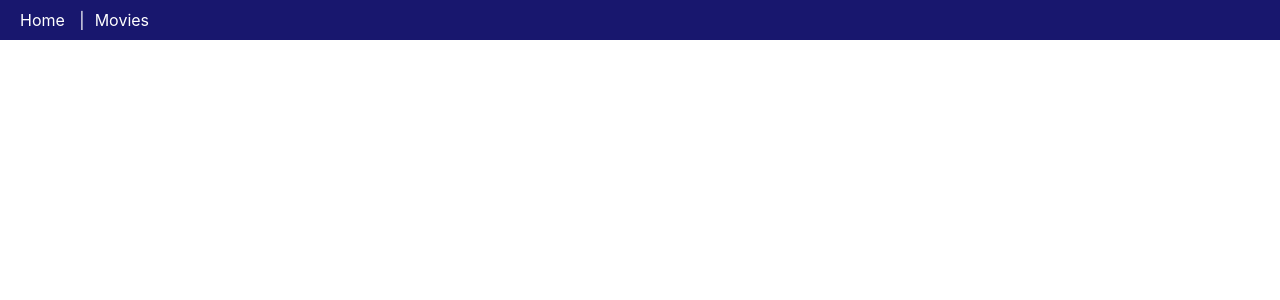
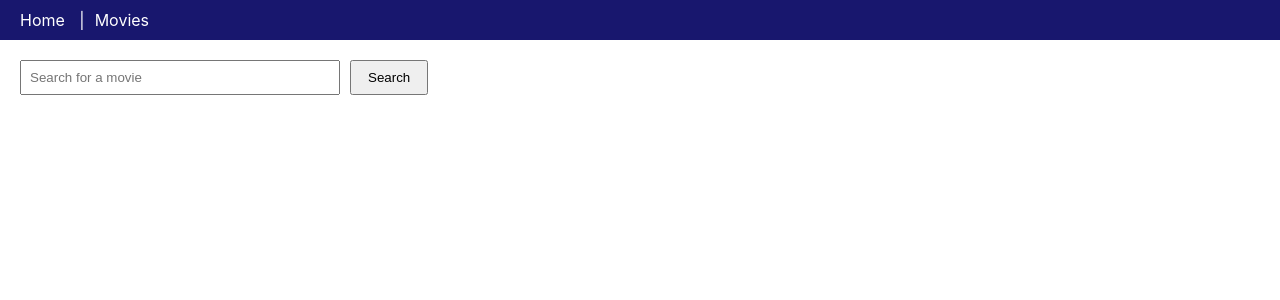
Before and after one commit to lewypopescu/react-mini-app-movies-routing, a React (Create React App) app: page /movies in a window 1280 px wide. Before the commit this address had no page. Shown: the top 300 px of the page. Built offline with nearby package versions, Linux system fonts and the light colour scheme.

Commit message:
movie details, back button ok

```diff
--- a/src/components/App.jsx
+++ b/src/components/App.jsx
@@ -1,7 +1,10 @@
 import React from 'react';
 import { Routes, Route } from 'react-router-dom';
+
 import Navbar from './Navbar/Navbar';
 import Home from './Home/Home';
+import Movies from './Movies/Movies';
+import MovieDetails from './MovieDetails/MovieDetails';
 
 function App() {
   return (
@@ -9,6 +12,8 @@ function App() {
       <Navbar />
       <Routes>
         <Route path="/" element={<Home />} />
+        <Route path="/movies" element={<Movies />} />
+        <Route path="/movies/:movieId" element={<MovieDetails />} />;
       </Routes>
     </>
   );
--- a/src/components/MovieDetails/MovieDetails.jsx
+++ b/src/components/MovieDetails/MovieDetails.jsx
@@ -0,0 +1,61 @@
+import React, { useEffect, useState } from 'react';
+import { useParams, Link } from 'react-router-dom';
+import { getMovieDetails } from '../../api';
+import styles from './MovieDetails.module.css';
+
+const MovieDetails = () => {
+  const { movieId } = useParams();
+
+  const [movie, setMovie] = useState(null);
+
+  useEffect(() => {
+    const fetchMovieDetails = async () => {
+      try {
+        const data = await getMovieDetails(movieId);
+        setMovie(data);
+      } catch (error) {
+        console.error('Failed to fetch movie details:', error);
+      }
+    };
+    fetchMovieDetails();
+  }, [movieId]);
+
+  if (!movie) return <div>Loading...</div>;
+
+  return (
+    <div className={styles.container}>
+      <button onClick={() => window.history.back()} className={styles.button}>
+        Go back
+      </button>
+      <img
+        src={`https://image.tmdb.org/t/p/w500${movie.poster_path}`}
+        alt={movie.title}
+        className={styles.poster}
+      />
+      <h2>
+        {movie.title} ({movie.release_date.split('-')[0]})
+      </h2>
+      <p>User Score: {movie.vote_average * 10}%</p>
+      <h3>Overview</h3>
+      <p>{movie.overview}</p>
+      <h3>Genres</h3>
+      <p>{movie.genres.map(genre => genre.name).join(', ')}</p>
+
+      <h3>Additional information</h3>
+      <ul>
+        <li>
+          <Link to={`/movies/${movieId}/cast`} className={styles.link}>
+            Cast
+          </Link>
+        </li>
+        <li>
+          <Link to={`/movies/${movieId}/reviews`} className={styles.link}>
+            Reviews
+          </Link>
+        </li>
+      </ul>
+    </div>
+  );
+};
+
+export default MovieDetails;
--- a/src/components/MovieDetails/MovieDetails.module.css
+++ b/src/components/MovieDetails/MovieDetails.module.css
@@ -0,0 +1,23 @@
+.container {
+  padding: 20px;
+}
+
+.button {
+  padding: 8px 16px;
+  margin-bottom: 20px;
+}
+
+.poster {
+  width: 200px;
+  float: left;
+  margin-right: 20px;
+}
+
+.link {
+  color: #007bff;
+  text-decoration: none;
+}
+
+.link:hover {
+  text-decoration: underline;
+}
--- a/src/components/Movies/Movies.jsx
+++ b/src/components/Movies/Movies.jsx
@@ -0,0 +1,43 @@
+import React, { useState } from 'react';
+import { Link } from 'react-router-dom';
+import { searchMovies } from '../../api';
+import styles from './Movies.module.css';
+
+const Movies = () => {
+  const [query, setQuery] = useState('');
+  const [movies, setMovies] = useState([]);
+
+  const handleSearch = async e => {
+    e.preventDefault();
+    const data = await searchMovies(query);
+    setMovies(data.results);
+  };
+
+  return (
+    <div className={styles.container}>
+      <form onSubmit={handleSearch} className={styles.form}>
+        <input
+          type="text"
+          value={query}
+          onChange={e => setQuery(e.target.value)}
+          placeholder="Search for a movie"
+          className={styles.input}
+        />
+        <button type="submit" className={styles.button}>
+          Search
+        </button>
+      </form>
+      <ul className={styles.list}>
+        {movies.map(movie => (
+          <li key={movie.id} className={styles.item}>
+            <Link to={`/movies/${movie.id}`} className={styles.link}>
+              {movie.title}
+            </Link>
+          </li>
+        ))}
+      </ul>
+    </div>
+  );
+};
+
+export default Movies;
--- a/src/components/Movies/Movies.module.css
+++ b/src/components/Movies/Movies.module.css
@@ -0,0 +1,35 @@
+.container {
+  padding: 20px;
+}
+
+.form {
+  margin-bottom: 20px;
+}
+
+.input {
+  padding: 8px;
+  margin-right: 10px;
+  width: 300px;
+}
+
+.button {
+  padding: 8px 16px;
+}
+
+.list {
+  list-style: none;
+  padding: 0;
+}
+
+.item {
+  margin-bottom: 8px;
+}
+
+.link {
+  color: #007bff;
+  text-decoration: none;
+}
+
+.link:hover {
+  text-decoration: underline;
+}
```
